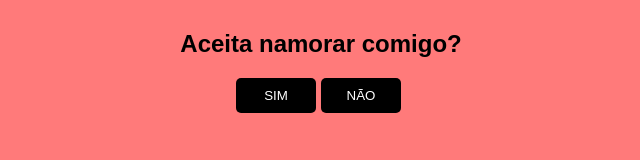
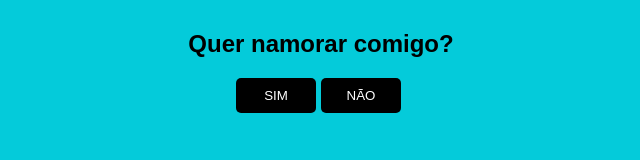
Before and after one commit to mtzzx7/pedido, a plain HTML site: page index.html in a window 1280 px wide. Shown: the whole page, without its empty margins (329-969 px from the left). Drawn offline with Linux system fonts and the light colour scheme.

Commit message:
Add files via upload

```diff
--- a/index.html
+++ b/index.html
@@ -13,7 +13,7 @@ Tutorial: https://www.youtube.com/watch?v=zxxB9SFh9p4
 
 <body>
     <div id="conteudo">
-        <h2>Aceita namorar comigo?</h2>
+        <h2>Quer namorar comigo?</h2>
         <div style="margin: auto;width: 170px;">
             <button style="position: fixed;display: block;" class="btn" onclick="sim()">SIM</button>
             <button class="btn" onclick="desvia(this)" onmouseover="desvia(this)" style="position: absolute;">NÃO</button>
@@ -22,7 +22,7 @@ Tutorial: https://www.youtube.com/watch?v=zxxB9SFh9p4
 </body>
 <style>
     #conteudo {
-        background: #ff7a7a;
+        background: #04cbda;
         width: 100%;
         height: 100%;
         position: fixed;
@@ -45,7 +45,7 @@ Tutorial: https://www.youtube.com/watch?v=zxxB9SFh9p4
 
 <script>
     function sim() {
-        alert("Você aceitou namorar comigo! :)");
+        alert("Te amo, meu amor");
         // redireciona para um URL após clicar no SIM
         location.href = "https://music.youtube.com/watch?v=r3ijnlHHxbA&si=d4Mh9adswfU3LjN_";
     }
```
